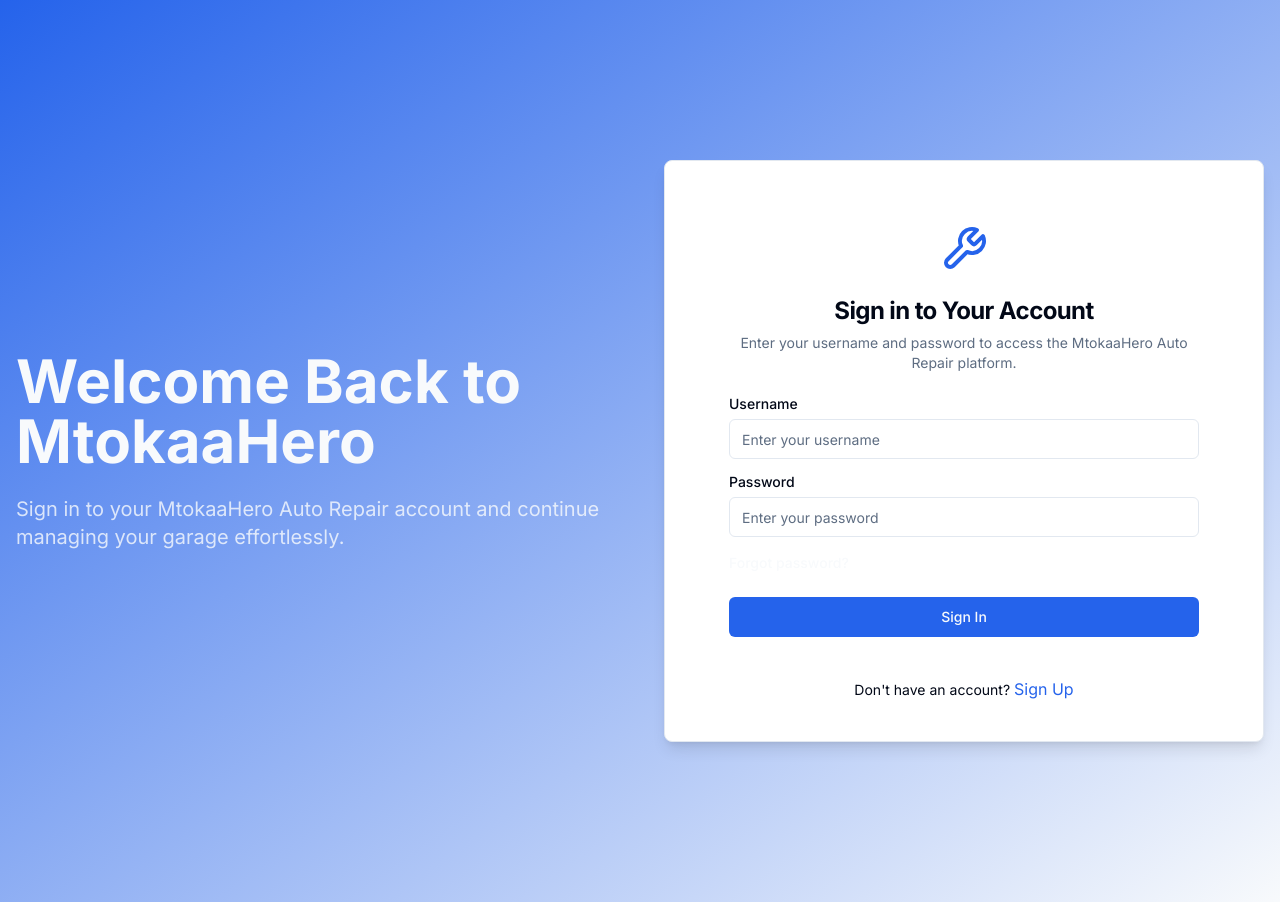
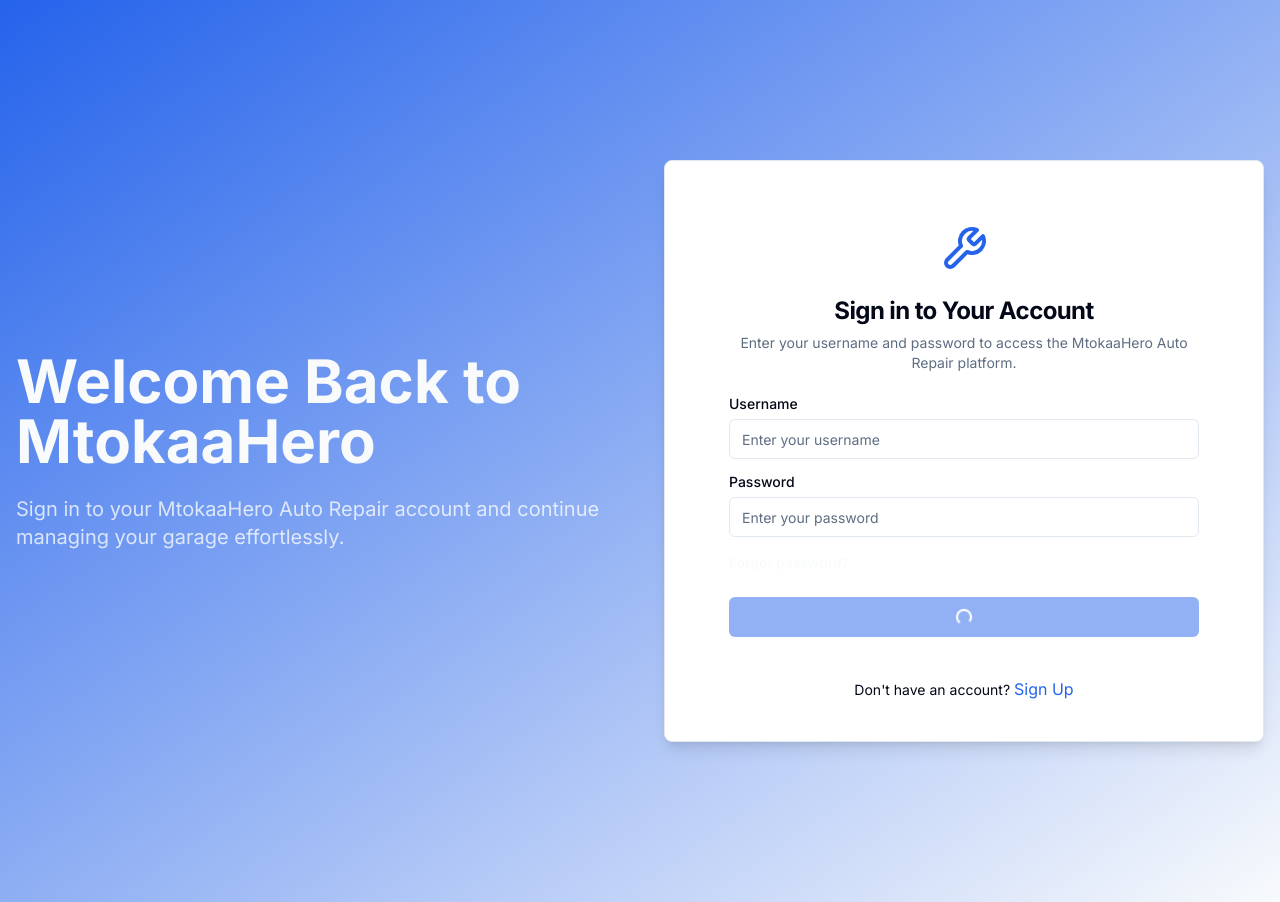
Before and after one commit to Mtokaahero-com/mtokaahero, a Next.js app: page /auth/service-accounts/garage/signin in a window 1280 px wide. Built offline with nearby package versions, Linux system fonts and the light colour scheme.

Commit message:
Sep 23, 2024, 3:37 PM

```diff
--- a/app/(pages)/auth/service-accounts/garage/signin/page.tsx
+++ b/app/(pages)/auth/service-accounts/garage/signin/page.tsx
@@ -10,7 +10,7 @@ import { WrenchIcon } from '@/components/ui/icons';
 
 
 export default function Component() {
-    const [loading, setLoading] = React.useState(false);
+    const [loading, setLoading] = React.useState(true);
     return (
         <div className="w-full min-h-screen bg-gradient-to-br from-primary to-primary-foreground">
             <div className="container mx-auto px-4 py-12 md:py-24 lg:py-32 xl:py-40">
@@ -55,9 +55,14 @@ export default function Component() {
                             </form>
                         </CardContent>
                         <CardFooter>
-                            <Button type="submit" className="w-full"
-                            >
-                                {loading ? "finding your garage..." : "Sign In"}
+                            <Button
+                                className="w-full flex justify-center items-center space-x-2"
+                                disabled={loading}>
+                                {loading ? (
+                                    <div className="inline-block h-4 w-4 animate-spin rounded-full border-2 border-t-transparent border-white cursor-not-allowed"></div>
+                                ) : (
+                                    'Sign Up'
+                                )}
                             </Button>
                         </CardFooter>
                         <div className="mt-4 text-center">
```
